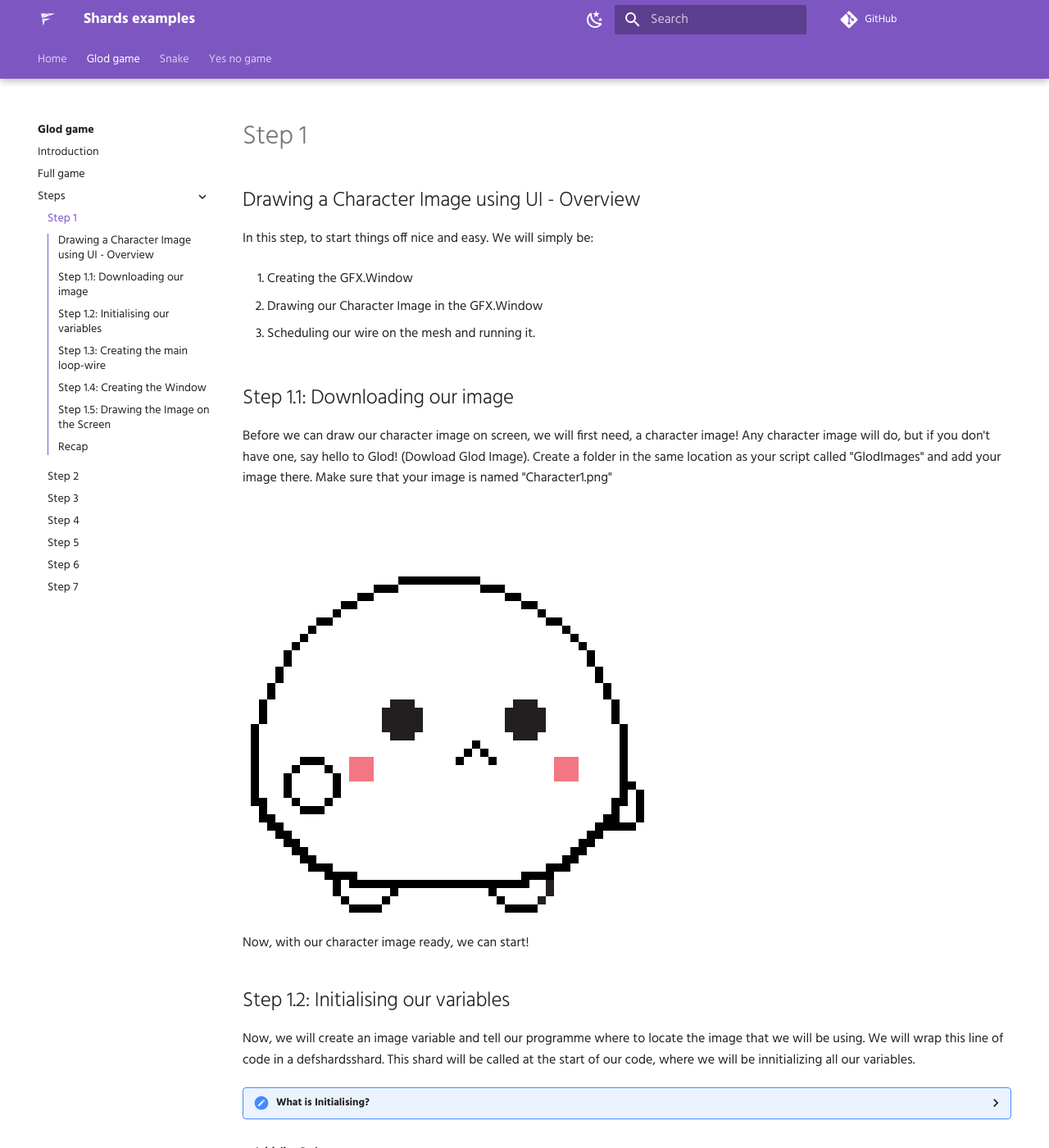
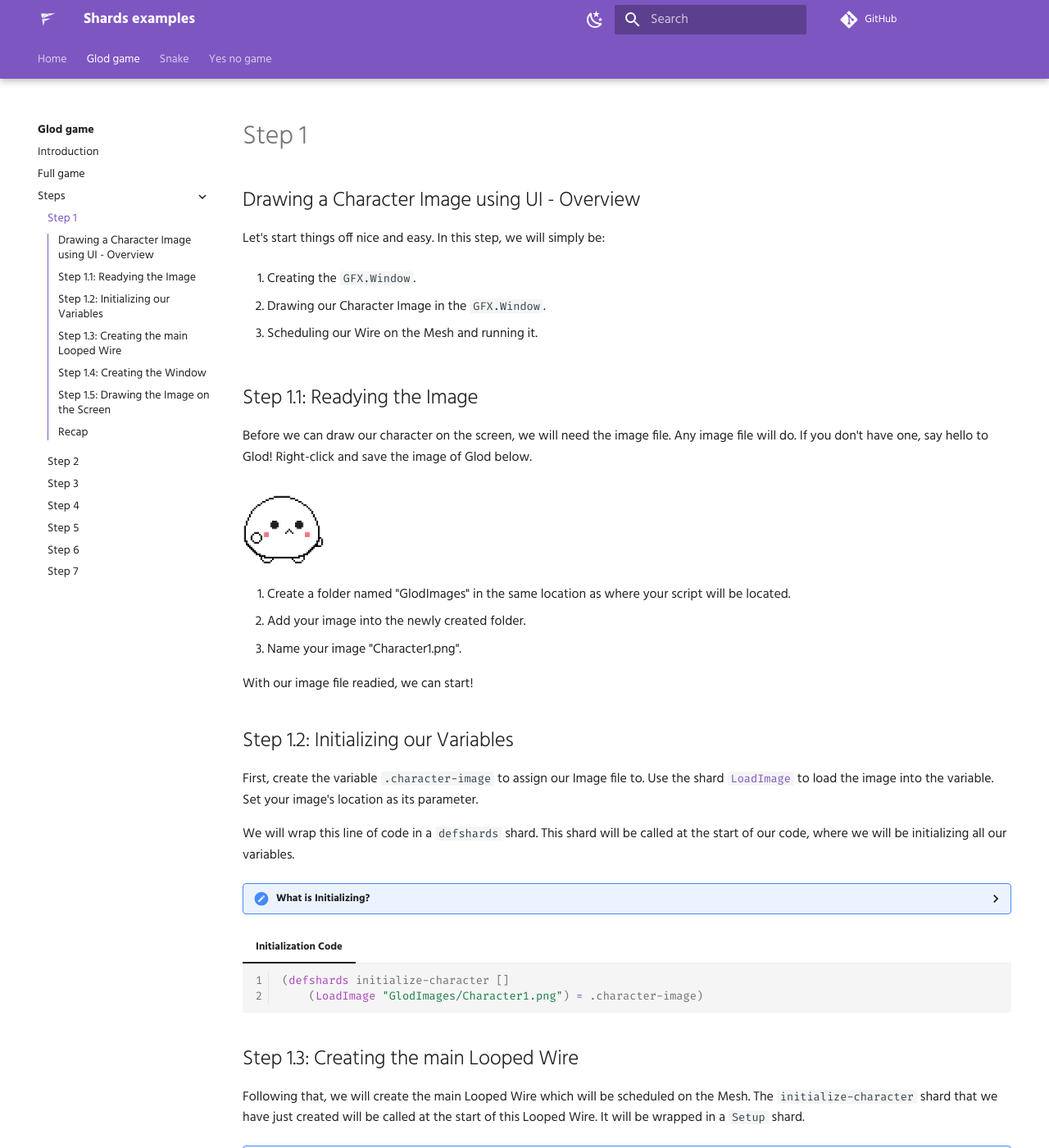
Before and after one commit to fragcolor-xyz/shards-examples, an MkDocs documentation site: the page built from tutorials/glod-game/steps/step-1.md, in a window 1280 px wide and 1400 px high. Shown: the whole window at 82% size. Built offline with MkDocs 1.6.1 and Material for MkDocs 9.7.7, drawn with Linux system fonts in a browser that asks for light colours; comment, search, counter and statistics services are not loaded; some of the changed text lies outside the part shown.

Commit message:
Fixed formatting errors, naming errors, syntax errors, spelling errors and reworded some text for better readability.

````diff
--- a/tutorials/glod-game/steps/step-1.md
+++ b/tutorials/glod-game/steps/step-1.md
@@ -2,175 +2,188 @@
 
 ## Drawing a Character Image using UI - Overview
 
-In this step, to start things off nice and easy. We will simply be:
+Let's start things off nice and easy. In this step, we will simply be:
 
-1. Creating the GFX.Window
+1. Creating the `GFX.Window`.
 
-2. Drawing our Character Image in the GFX.Window
+2. Drawing our Character Image in the `GFX.Window`.
 
-3. Scheduling our wire on the mesh and running it.
+3. Scheduling our Wire on the Mesh and running it.
 
-## Step 1.1: Downloading our image
+## Step 1.1: Readying the Image
 
-Before we can draw our character image on screen, we will first need, a character image! Any character image will do, but if you don't have one, say hello to Glod! (Dowload Glod Image). Create a folder in the same location as your script called "GlodImages" and add your image there. Make sure that your image is named "Character1.png"
+Before we can draw our character on the screen, we will need the image file. Any image file will do. If you don't have one, say hello to Glod! Right-click and save the image of Glod below.
 
-![Glod](assets/Glod.png)
+![Glod](assets/Glod.png){ width=100 }
 
-Now, with our character image ready, we can start!
+1. Create a folder named "GlodImages" in the same location as where your script will be located.
+2. Add your image into the newly created folder.
+3. Name your image "Character1.png".
 
-## Step 1.2: Initialising our variables
+With our image file readied, we can start!
 
-Now, we will create an image variable and tell our programme where to locate the image that we will be using. We will wrap this line of code in a defshardsshard. This shard will be called at the start of our code, where we will be innitializing all our variables.
+## Step 1.2: Initializing our Variables
 
-??? "What is Initialising?"
-    Innitialising is a good habit where you create all the variables that will be required in your programme at the start of your code. This helps to keep your code organized and neat.
+First, create the variable `.character-image` to assign our Image file to. Use the shard [`LoadImage`](https://docs.fragnova.com/reference/shards/shards/General/LoadImage/) to load the image into the variable. Set your image's location as its parameter.
 
-=== "Initialise Code"
+ We will wrap this line of code in a `defshards` shard. This shard will be called at the start of our code, where we will be initializing all our variables.
+
+??? "What is Initializing?"
+    Initializing is the assigning of an initial value to a variable when it is declared.
+
+=== "Initialization Code"
 
     ```clojure linenums="1"
     (defshards initialize-character []
         (LoadImage "GlodImages/Character1.png") = .character-image)
     ```
 
-## Step 1.3: Creating the main loop-wire
+## Step 1.3: Creating the main Looped Wire
 
-Following that, we will create the main loop-wire which will be scheduled on the mesh. The `Innitialize_Character` shard that we have just created will be called at the start of this loop-wire wrapped in a Setup shard.
+Following that, we will create the main Looped Wire which will be scheduled on the Mesh. The `initialize-character` shard that we have just created will be called at the start of this Looped Wire. It will be wrapped in a `Setup` shard.
 
-??? "What is Initialising?"
-    The Setup shard ensures that every line of code called within it will only happen once,  Thus by placing the Innitiallize_Character shard within a Setup shard, we ensure that it is only called once despite being placed in a defloop. We want to innitialise variables once as we do not need to have our programme to continuously create a new instance of the same variable continuously. We only need one instance of all our variables which we will be reusing.
+??? "The Setup shard"
+    The `Setup` shard ensures that every line of code called within it will only happen once. By placing the `initialize-character` shard within a `Setup` shard, we ensure that it is only called once despite being placed in a `defloop`.
 
-=== "Main Loop Wire"
+    We want to initialize variables once only as we do not want our program to continuously create a new instance of the same variable every time the Wire loops. We only need one instance of our variables which will be reused.
+
+=== "Main Looped Wire"
 
     ```{.clojure .annotate linenums="1"}
     (defshards initialize-character []
-        (LoadImage "GlodImages/Character1.png") = .character-image) ;; (1)
+      (LoadImage "GlodImages/Character1.png") = .character-image) ;; (1)
 
     (defloop main-wire
-    (Setup
-    (innitialize-character))
-    )
+      (Setup
+       (initialize-character)))
 
     (defmesh main)
     (schedule main main-wire)
     (run main (/ 1.0 60))
     ```
 
-    1. **.character-image** is the variable that contains our image
+    1. `.character-image` is the variable that contains our image.
 
 ## Step 1.4: Creating the Window
 
-Trying to run our program right now would result in ... nothing. This is because all we are doing is just initializing the variable .Character-Image.  To draw our image on screen however, we will have to create the window to draw our image on.
+Trying to run our program right now would result in... nothing. This is because all we are doing is simply initializing a variable. To draw our image on the screen however, we will have to create the window first.
 
-=== "Initialise Code"
+=== "Initialize Code"
 
     ```clojure linenums="1"
     (defshards initialize-character []
-        (LoadImage "GlodImages/Character1.png") = .character-image)
+      (LoadImage "GlodImages/Character1.png") = .character-image)
 
     (defloop main-wire
-    (Setup
-    (initialize-character))
+      (Setup
+       (initialize-character))
 
-    (GFX.MainWindow
-    :Title "MainWindow" :Width 1920 :Height 1080
-    :Contents
-    (-> (Setup
-                    (GFX.DrawQueue) >= .ui-draw-queue
-                    (GFX.UIPass .ui-draw-queue) >> .render-steps)
-                    .ui-draw-queue (GFX.ClearQueue)
+      (GFX.MainWindow
+       :Title "MainWindow" :Width 1920 :Height 1080
+       :Contents
+       (-> (Setup
+            (GFX.DrawQueue) >= .ui-draw-queue
+            (GFX.UIPass .ui-draw-queue) >> .render-steps)
+           .ui-draw-queue (GFX.ClearQueue)
 
-                    (UI
-                    .ui-draw-queue)
+           (UI
+            .ui-draw-queue)
 
-                    (GFX.Render :Steps .render-steps)
-
-                    )))
-
+           (GFX.Render :Steps .render-steps))))
 
     (defmesh main)
     (schedule main main-wire)
     (run main (/ 1.0 60))
     ```
 
-Try running the program now. Something happens! The window you see is the window that you have just created using the code above. Changing the width and height in the :Width and `:Height` tags will change the size of this window accordingly.
+Try running the program now. Something happens! The window that you see was created with the code above. Changing the values in the `:Width` and `:Height` parameters will change the size of this window accordingly.
 
 ## Step 1.5: Drawing the Image on the Screen
 
-We are almost there, the last step is to draw the image on screen. To do this, we use the `UI.Area`, the `UI.Image` and `GFX.Texture` shard.
-First, we create a LoadTexture shard to load our images as textures. This would make it easier for our computer to load images and ensures that our programme runs smoothly even if we use large images.
+The last step is to draw the image on screen. To do this, we use the `UI.Area`, the `UI.Image`, and `GFX.Texture` shards.
+
+Create a `load-texture` shard to load our images as textures. This would make it easier for our computer to load the images and ensure that our program runs smoothly even if we use large images.
 
 === "Code Added"
 
     ```{.clojure .annotate linenums="1"}
-    (defshards LoadTexture [name] ;; (1)
+    (defshards load-texture [name] ;; (1)
         (LoadImage name)
         (GFX.Texture))
     ```
 
-    1. The **LoadTexture** shard will allow our images to be loaded as textures.
+    1. The `load-texture` shard will allow our images to be loaded as textures.
 
     ```{.clojure .annotate linenums="1"}
-    (UI.Area :Position (float2 0 0) ;; (1)
-                  :Anchor Anchor.Center
-                  :Contents
-                  (->
-                  LoadTexture .character-image (UI.Image :Scale (float2 0.2))))
+      (UI.Area ;; (1)
+       :Position (float2 0 0)
+       :Anchor Anchor.Center
+       :Contents
+       (->
+        .character-image (UI.Image :Scale (float2 0.2))))
     ```
 
-    1.  **UI.Area** allows our image to be drawn on screen in the specified area.
+    1.  `UI.Area` allows our image to be drawn on screen in the specified area.
 
 === "Full Code So Far"
 
     ```{.clojure .annotate linenums="1"}
-    (defshards LoadTexture [name]
-    (LoadImage name)
-    (GFX.Texture))
+    (defshards load-texture [name] ;; (1)
+      (LoadImage name)
+      (GFX.Texture))
 
     (defshards initialize-character []
-    (LoadTexture "GlodImages/Character1.png") = .character-image)
+      (load-texture "GlodImages/Character1.png") = .character-image)
 
     (defloop main-wire
-    (Setup
-    (initialize-character))
+      (Setup
+       (initialize-character))
 
-    (GFX.MainWindow
-    :Title "MainWindow" :Width 1920 :Height 1080
-    :Contents
-    (-> (Setup
-                    (GFX.DrawQueue) >= .ui-draw-queue
-                    (GFX.UIPass .ui-draw-queue) >> .render-steps)
-                    .ui-draw-queue (GFX.ClearQueue)
+      (GFX.MainWindow
+       :Title "MainWindow" :Width 1920 :Height 1080
+       :Contents
+       (->
+        (Setup
+         (GFX.DrawQueue) >= .ui-draw-queue
+         (GFX.UIPass .ui-draw-queue) >> .render-steps)
+        .ui-draw-queue (GFX.ClearQueue)
 
-                    (UI
-                    .ui-draw-queue
-                    (->
-                    (UI.Area :Position (float2 0 0)
-                                :Anchor Anchor.Center
-                                :Contents
-                                (->
-                                LoadTexture .character-image (UI.Image :Scale (float2 0.2))))))
+        (UI
+         .ui-draw-queue
+         (->
+          (UI.Area
+           :Position (float2 0 0)
+           :Anchor Anchor.Center
+           :Contents
+           (->
+            .character-image (UI.Image :Scale (float2 0.2))))))
 
-                    (GFX.Render :Steps .render-steps)
-
-                    )))
-
+        (GFX.Render :Steps .render-steps))))
 
     (defmesh main)
     (schedule main main-wire)
     (run main (/ 1.0 60))
+
     ```
 
-??? "[name]"
-    Adding `[name]` when creating a shard allows that shard to be taken as an input variable. Here `[name]` will be used as the variable for **LoadImage**.
+    1. Adding `[name]` when creating a shard allows that shard to take in an input variable. Here `[name]` will be used as the input for `load-texture`.
 
-Try running the program now. You should see adorable little Glod in the center of your screen. Congratulations! You have successfully drawn an image on the screen.
+Try running the program now. You should see adorable little Glod in the center of your screen.
 
-![Glod in the center of the screen](assets/step1_5_Image.png)
+Congratulations! You have successfully drawn an image on the screen.
+
+![Glod in the center of the screen.](assets/step1_5_Image.png)
 
 ## Recap
 
-In this step we have successfully drawn an image on screen by innitializing our image variable, creating a Window, and lastly, by using the UI.Area and UI.Image Shards to draw our image within the window.
-We would be very hard pressed however to make a game out of a single static unchanging image. Hence in the next step, we will learn how to dynamically change adorable Glod's image by pressing buttons.
-God job so far and see you in the next step! 👋
-<br>
-<br>
+In this step, we have successfully drawn an image on the screen by:
+
+1. Initializing an image variable.
+
+2. Creating a window.
+
+3. Using `UI.Area` and `UI.Image` to draw our image within the window.
+
+We would be very hard-pressed however to make a game out of a single static unchanging image. In the next step, we will learn how to dynamically change adorable Glod's image by pressing buttons.
+
+Good job so far and see you in the next step! 👋
````
